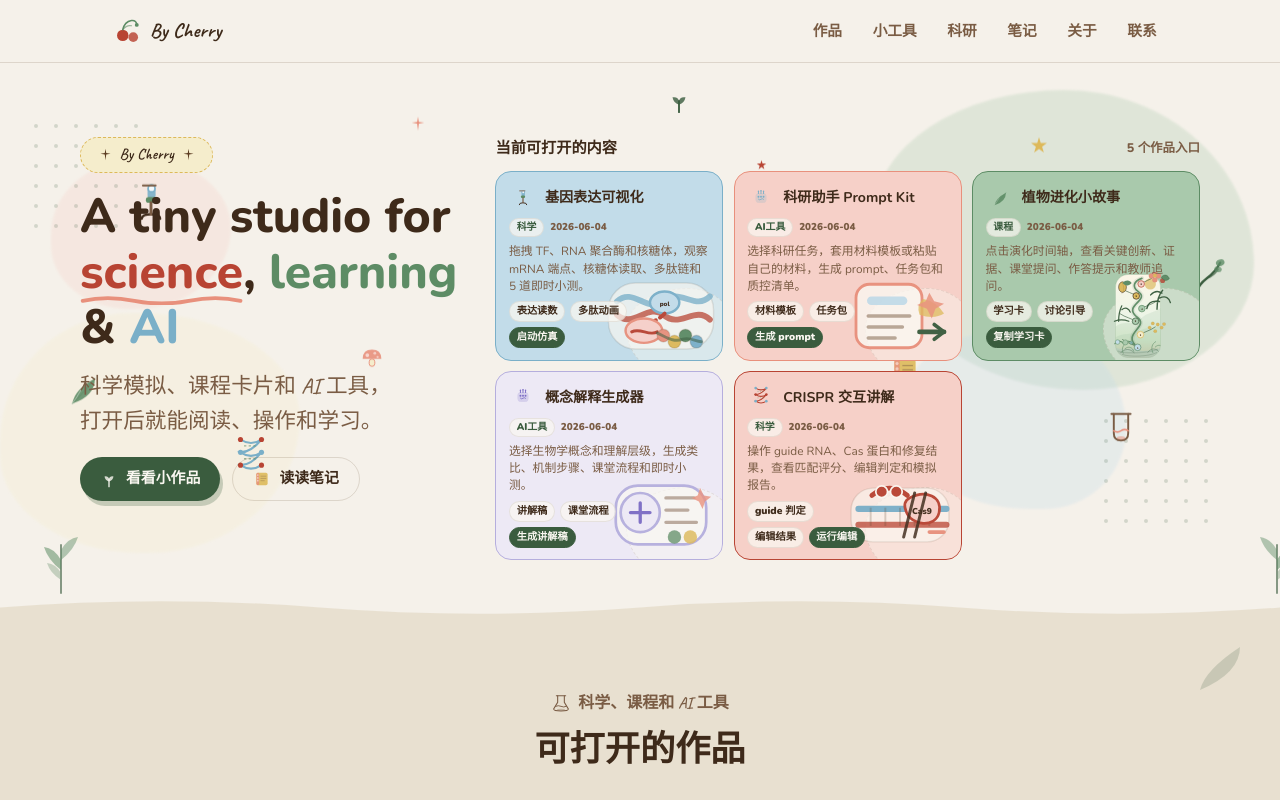
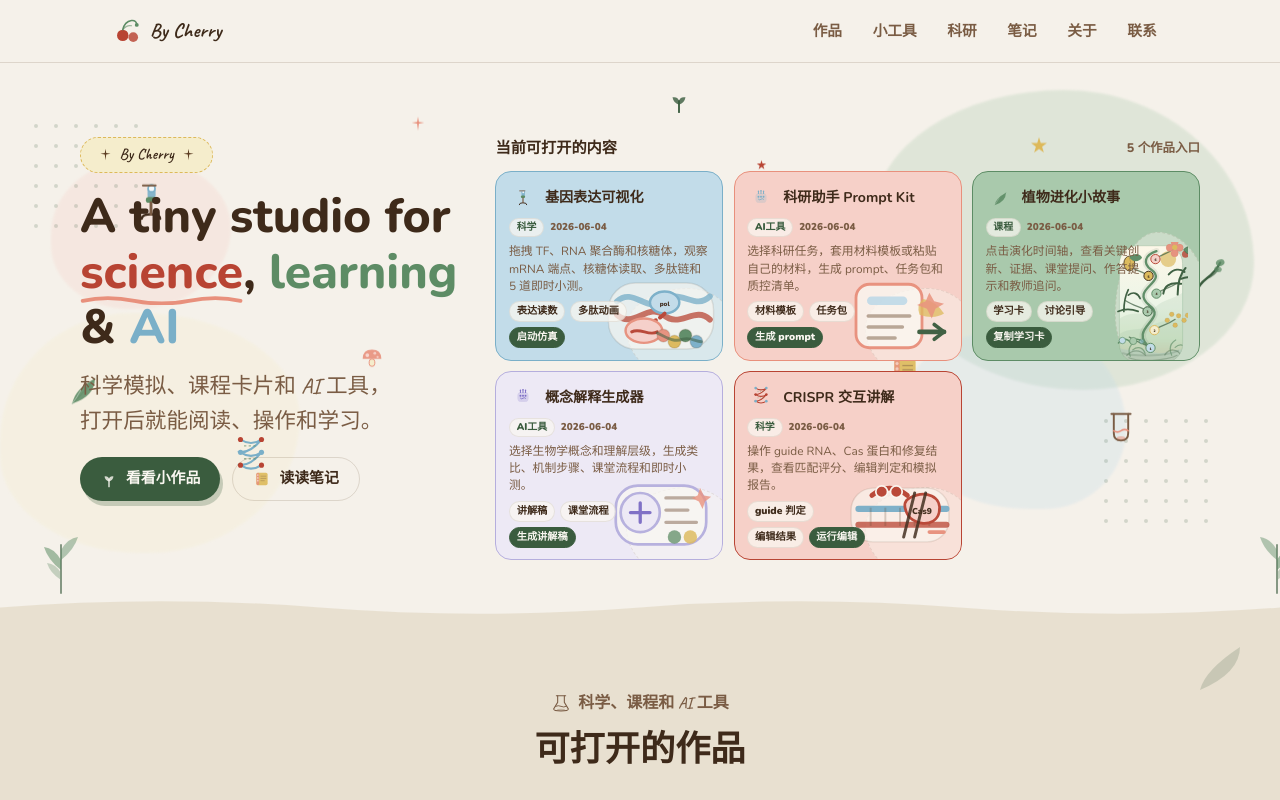
Before and after one commit to liruirui321/Bycherry, a React (Vite) app: page / in a window 1280 px wide. Built offline with nearby package versions, Linux system fonts and the light colour scheme.

Commit message:
Fit plant preview in hero cards

```diff
--- a/src/app/components/Hero.tsx
+++ b/src/app/components/Hero.tsx
@@ -244,7 +244,10 @@ export function Hero() {
             <div style={{ color: "var(--cherry-warm-mid)", fontSize: "0.78rem", fontWeight: 800 }}>{works.length} 个作品入口</div>
           </div>
           <div className="hero-work-grid" style={{ display: "grid", gridTemplateColumns: "repeat(auto-fit, minmax(178px, 1fr))", gap: "0.65rem", minWidth: 0, maxWidth: "100%" }}>
-            {works.map((work) => (
+            {works.map((work) => {
+              const isPlantEvolution = work.slug === "plant-evolution-stories";
+
+              return (
                 <a
                   className="hero-work-card"
                   key={work.slug}
@@ -258,7 +261,7 @@ export function Hero() {
                     color: "var(--cherry-warm-brown)",
                     textDecoration: "none",
                     textAlign: "left",
-                  minHeight: 150,
+                    minHeight: isPlantEvolution ? 172 : 150,
                     display: "grid",
                     gridTemplateRows: "auto auto 1fr auto",
                     gap: "0.38rem",
@@ -268,7 +271,7 @@ export function Hero() {
                     maxWidth: "100%",
                   }}
                 >
-                <div aria-hidden="true" style={{ position: "absolute", right: -18, bottom: -20, width: 114, height: 92, borderRadius: "54% 46% 48% 52% / 44% 55% 45% 56%", background: "rgba(250,247,241,0.42)", border: "1.5px dashed rgba(94,68,42,0.12)" }} />
+                  <div aria-hidden="true" style={{ position: "absolute", right: isPlantEvolution ? -8 : -18, bottom: isPlantEvolution ? -22 : -20, width: isPlantEvolution ? 92 : 114, height: isPlantEvolution ? 150 : 92, borderRadius: isPlantEvolution ? "46% 54% 42% 58% / 55% 44% 56% 45%" : "54% 46% 48% 52% / 44% 55% 45% 56%", background: "rgba(250,247,241,0.42)", border: "1.5px dashed rgba(94,68,42,0.12)" }} />
                   <div style={{ display: "flex", alignItems: "center", gap: 8, minWidth: 0, position: "relative", zIndex: 1 }}>
                     <span style={{ width: 28, height: 28, display: "inline-flex", alignItems: "center", justifyContent: "center", transform: "scale(0.68)", transformOrigin: "center" }}>{work.icon}</span>
                     <strong style={{ fontSize: "0.88rem", lineHeight: 1.35, minWidth: 0, overflowWrap: "anywhere" }}>{work.title}</strong>
@@ -281,8 +284,8 @@ export function Hero() {
                       {work.updated}
                     </span>
                   </div>
-                <span style={{ color: "var(--cherry-warm-mid)", fontSize: "0.74rem", lineHeight: 1.45, position: "relative", zIndex: 1, display: "block", minWidth: 0, overflowWrap: "anywhere", wordBreak: "break-word" }}>{work.desc}</span>
-                <div style={{ display: "flex", gap: 5, flexWrap: "wrap", alignItems: "center", paddingRight: 82, position: "relative", zIndex: 1 }}>
+                  <span style={{ color: "var(--cherry-warm-mid)", fontSize: "0.74rem", lineHeight: 1.45, position: "relative", zIndex: 1, display: "block", minWidth: 0, overflowWrap: "anywhere", wordBreak: "break-word", paddingRight: isPlantEvolution ? 38 : 0 }}>{work.desc}</span>
+                  <div style={{ display: "flex", gap: 5, flexWrap: "wrap", alignItems: "center", paddingRight: isPlantEvolution ? 92 : 82, position: "relative", zIndex: 1 }}>
                     {work.outputs.slice(0, 2).map((output) => (
                       <span key={output} style={{ background: "rgba(250,247,241,0.74)", border: "1px solid rgba(94,68,42,0.1)", borderRadius: 999, padding: "0.12rem 0.42rem", color: "var(--cherry-warm-brown)", fontSize: "0.64rem", fontWeight: 900 }}>
                         {output}
@@ -292,11 +295,12 @@ export function Hero() {
                       {work.action}
                     </span>
                   </div>
-                <div className="hero-work-preview" style={{ position: "absolute", right: 2, bottom: 0, display: "flex", justifyContent: "flex-end", opacity: 0.96, zIndex: 0 }}>
-                  <WorkPreviewIllustration slug={work.slug} color={work.border} width={118} height={88} />
+                  <div className="hero-work-preview" style={{ position: "absolute", right: isPlantEvolution ? 11 : 2, bottom: isPlantEvolution ? -6 : 0, display: "flex", justifyContent: "flex-end", opacity: 0.96, zIndex: 0 }}>
+                    <WorkPreviewIllustration slug={work.slug} color={work.border} width={isPlantEvolution ? 74 : 118} height={isPlantEvolution ? 124 : 88} />
                   </div>
                 </a>
-            ))}
+              );
+            })}
           </div>
         </div>
         </div>
```
Lines whose indentation alone changed are shown as unchanged.
